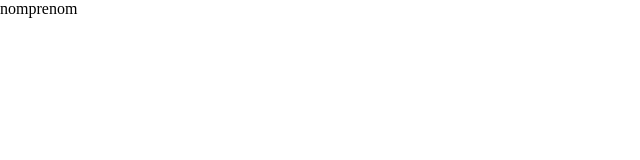
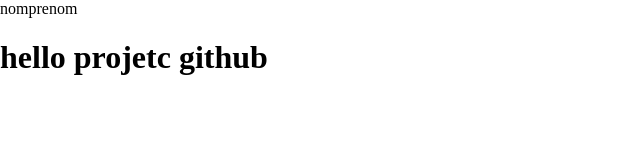
Before and after one commit to aminesmihi/todo-list, a plain HTML site: page index.html in a window 1280 px wide. Shown: the whole page, without its empty margins (0-640 px from the left). Drawn offline with Linux system fonts and the light colour scheme.

Commit message:
le style bine compelete Resolve #3

```diff
--- a/index.html
+++ b/index.html
@@ -7,6 +7,7 @@
             <tr>nom</tr>
             <tr>prenom</tr>
         </table>
+        <H1>hello  projetc github</H1>
 
     </body>
 </html>
```
